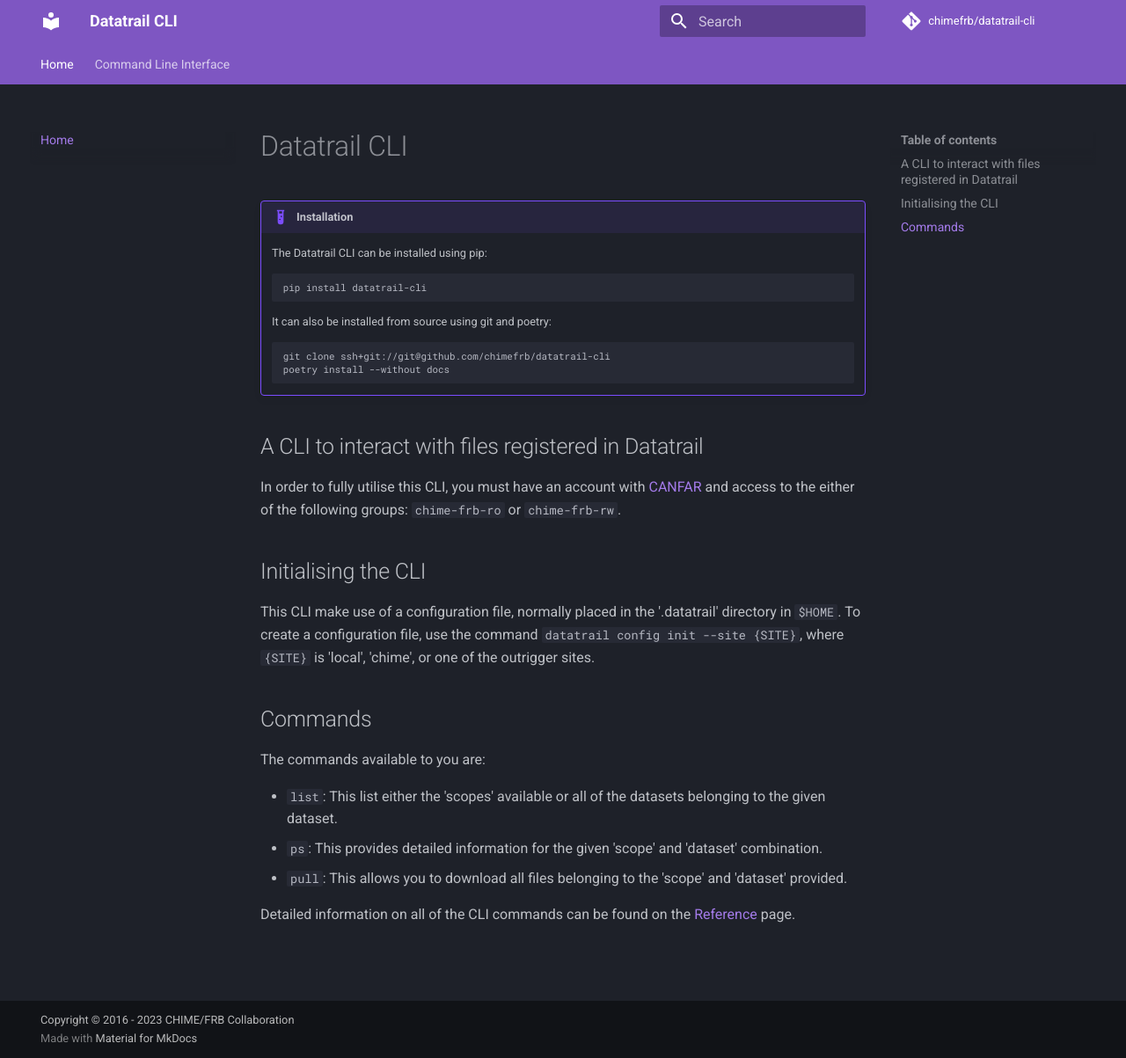
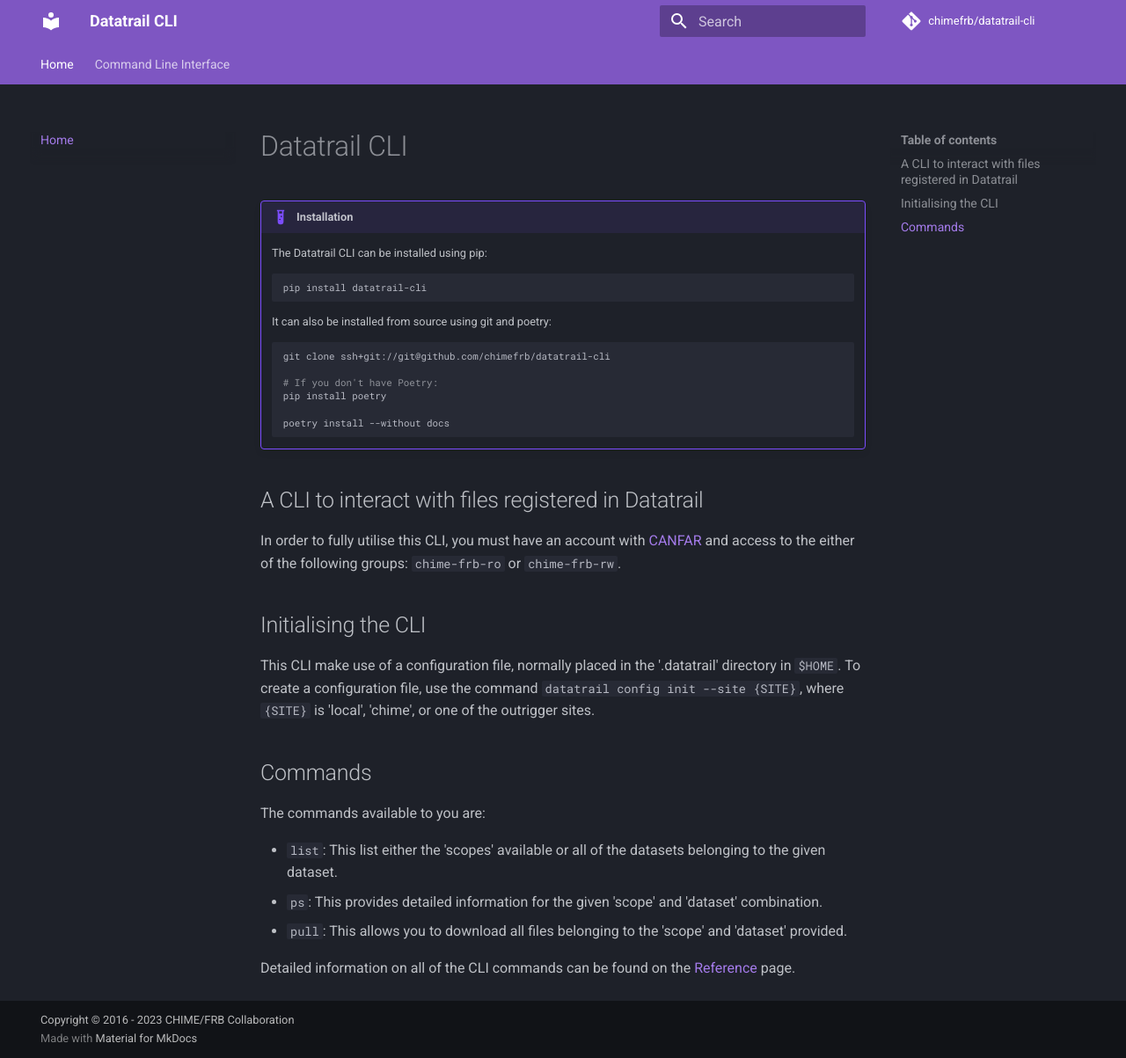
Before and after one commit to CHIMEFRB/datatrail-cli, an MkDocs documentation site: the page built from docs/index.md, in a window 1280 px wide and 1203 px high. Shown: the whole window at 88% size. Built offline with MkDocs 1.6.1 and Material for MkDocs 9.7.7, drawn with Linux system fonts in a browser that asks for light colours; comment, search, counter and statistics services are not loaded.

Commit message:
docs(index): update install instructions

````diff
--- a/docs/index.md
+++ b/docs/index.md
@@ -12,6 +12,10 @@
 
     ``` shell
     git clone ssh+git://git@github.com/chimefrb/datatrail-cli
+
+    # If you don't have Poetry:
+    pip install poetry
+
     poetry install --without docs
     ```
 
````
